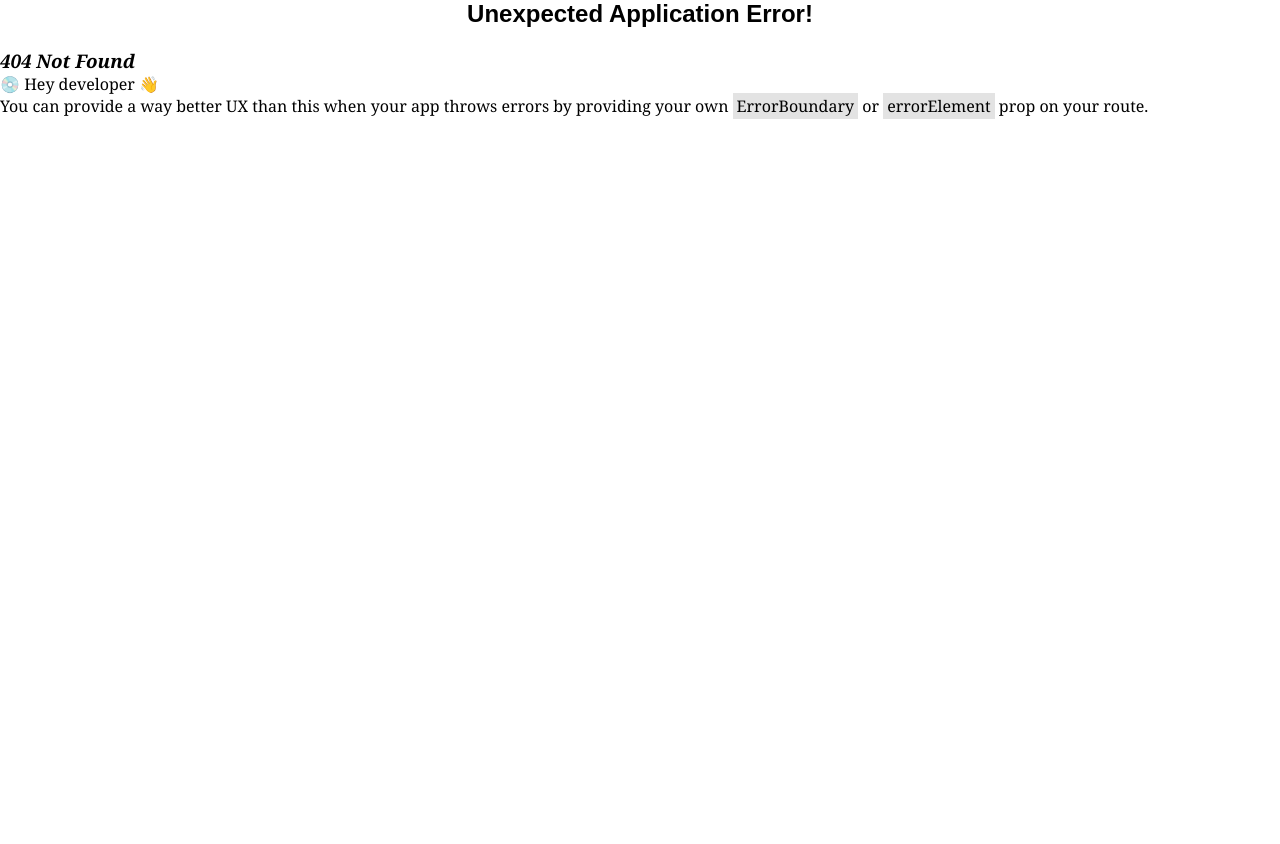
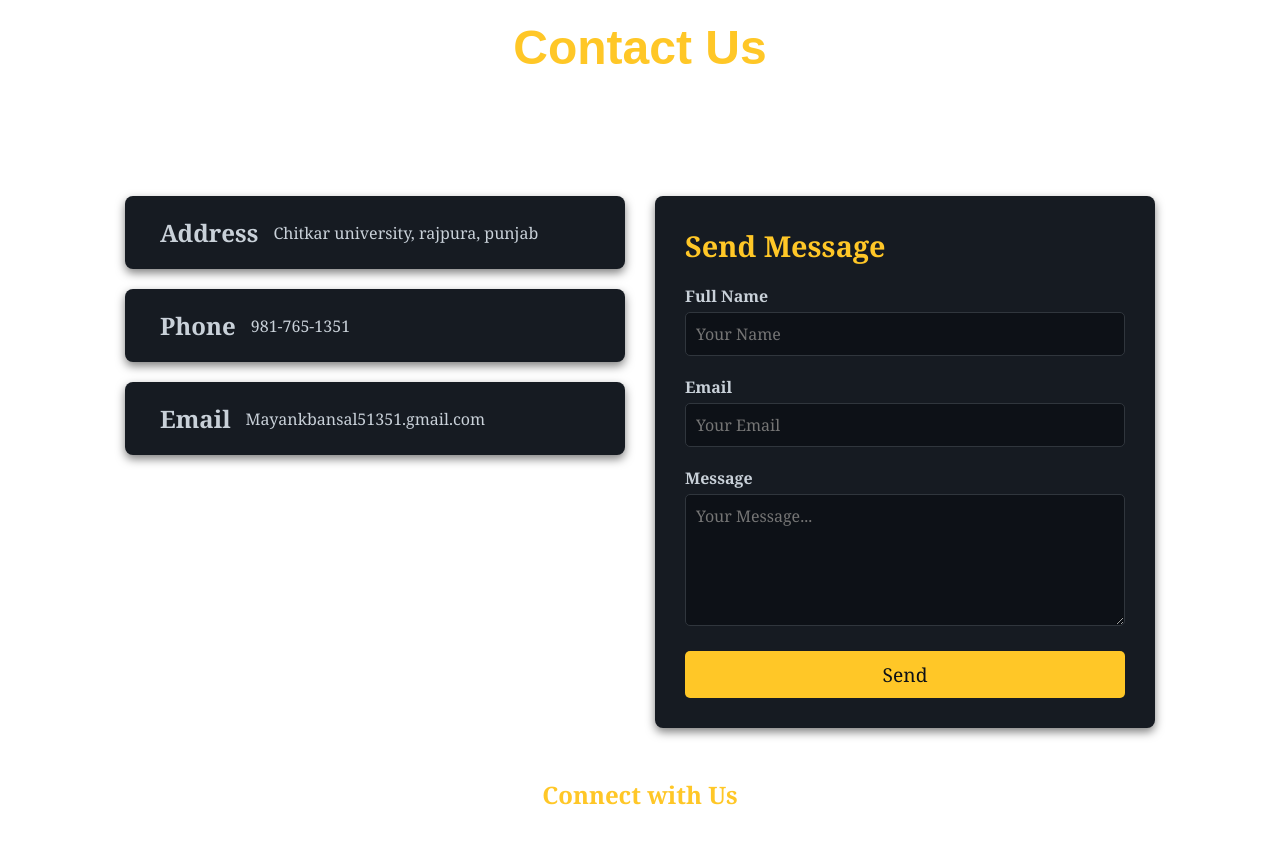
Before and after one commit to navjot369/insta-go, a React (Vite) app in the folder frontend/: page /Contact-us in a window 1280 px wide. Before the commit this address had no page. Shown: the top 844 px of the page. Before the commit the page ends 800 px from the top, so only its background shows below. Built offline with nearby package versions, Linux system fonts and the light colour scheme.

Commit message:
added contact-us and some changes

```diff
--- a/frontend/src/components/AboutUsPage/AboutUs.css
+++ b/frontend/src/components/AboutUsPage/AboutUs.css
@@ -1,65 +1,88 @@
-/* General styling */
 .about-us-container {
-  max-width: 1200px;
   margin: 0 auto;
-  padding: 20px;
+  padding: 40px 100px;
   font-family: "Arial", sans-serif;
-  color: #333;
+  color: #c9d1d9;
   line-height: 1.6;
-}
+  }
 
 /* Section headings */
-h1, h2 {
+.header-title,
+.mission-title,
+.features-title,
+.how-it-works-title,
+.testimonials-title,
+.contact-title {
   font-family: "Poppins", sans-serif;
   text-align: center;
   margin-bottom: 20px;
+  color: #ffc727;
 }
 
 /* Header section */
 .header-section {
-  background: linear-gradient(135deg, #ffc727, white);
-  color: black;
+  background: linear-gradient(360deg, #ffc727, white);
+  color: #0d1117;
   padding: 40px 20px;
   border-radius: 10px;
   text-align: center;
   animation: fadeIn 2s ease-in-out;
 }
 
-.header-section h1 {
+.header-title {
   font-size: 3rem;
 }
 
-.header-section p {
+.header-description {
   font-size: 1.2rem;
 }
 
-
-
-/* Mission, features, and other sections */
-.mission-section, .features-section, .how-it-works-section, .testimonials-section, .contact-section {
+.mission-section,
+.features-section,
+.how-it-works-section,
+.testimonials-section,
+.contact-section {
   margin: 40px 0;
   padding: 20px;
-  background: #f9f9f9;
+  background: #161b22;
   border-radius: 10px;
   animation: slideUp 1.5s ease-in-out;
 }
 
-.mission-section h2, .features-section h2, .how-it-works-section h2, .testimonials-section h2, .contact-section h2 {
+.mission-title,
+.features-title,
+.how-it-works-title,
+.testimonials-title,
+.contact-title {
   color: #ffc727;
 }
 
+.mission-description,
+.features-list,
+.how-it-works-list,
+.testimonial,
+.contact-description {
+  margin: 20px 0;
+}
 
-ul, ol {
+.features-list,
+.how-it-works-list {
   margin-left: 20px;
 }
 
-ul li, ol li {
+.features-item,
+.how-it-works-item {
   margin: 10px 0;
 }
 
-blockquote {
+.features-item-title,
+.how-it-works-step-title {
+  font-weight: bold;
+}
+
+.testimonial {
   background: #fefeea;
-  border-left: 5px solid #ffc727;
+  border-left: 5px solid #ffc727; /* Updated border color */
   margin: 20px auto;
   padding: 20px;
   font-style: italic;
@@ -67,21 +90,39 @@ blockquote {
   animation: fadeIn 2s ease-in-out;
 }
 
-blockquote span {
+.testimonial-author {
   display: block;
   margin-top: 10px;
   font-weight: bold;
-  color: #ffc727;
+  color: #ffc727; /* Updated color */
 }
 
-.contact-section{
-  background: #fefeea;
+.contact-description {
+  font-size: 1rem;
 }
 
-.contact-section a{
-  color: black;
+.contact-email {
+  color: #ffc727; /* Updated color */
+  text-decoration: underline;
 }
 
+.contact-section {
+  /* background: #fefeea; */
+  background: #161b22;
+}
+
+/* Hover effects */
+.mission-section:hover,
+.features-section:hover,
+.how-it-works-section:hover,
+.testimonials-section:hover,
+.contact-section:hover {
+  transform: scale(1.02);
+  transition: transform 0.3s ease-in-out, box-shadow 0.3s ease-in-out;
+  box-shadow: 0 8px 20px rgba(0, 0, 0, 0.2);
+}
+
+/* Keyframes */
 @keyframes fadeIn {
   from {
     opacity: 0;
@@ -102,35 +143,24 @@ blockquote span {
   }
 }
 
-/* Hover effects */
-.mission-section:hover, .features-section:hover, .how-it-works-section:hover, .testimonials-section:hover, .contact-section:hover {
-  transform: scale(1.02);
-  transition: transform 0.3s ease-in-out, box-shadow 0.3s ease-in-out;
-  box-shadow: 0 8px 20px rgba(0, 0, 0, 0.2);
-}
-
 /* Responsive Design */
 @media (max-width: 992px) {
-  .header-section h1 {
+  .header-title {
     font-size: 2.5rem;
   }
 
-  .header-section p {
+  .header-description {
     font-size: 1rem;
   }
 
-  ul, ol {
+  .features-list,
+  .how-it-works-list {
     margin-left: 15px;
   }
 
-  blockquote {
+  .testimonial {
     padding: 15px;
   }
-}
-
-
-.dark.about-us-container{
-  background-color: black;
 }
 
 @media (max-width: 768px) {
@@ -138,47 +168,57 @@ blockquote span {
     padding: 30px 15px;
   }
 
-  .header-section h1 {
+  .header-title {
     font-size: 2rem;
   }
 
-  .header-section p {
+  .header-description {
     font-size: 0.9rem;
   }
 
-  ul li, ol li {
+  .features-item,
+  .how-it-works-item {
     font-size: 0.9rem;
   }
 
-  blockquote {
+  .testimonial {
     font-size: 0.9rem;
   }
 
-  .mission-section, .features-section, .how-it-works-section, .testimonials-section, .contact-section {
+  .mission-section,
+  .features-section,
+  .how-it-works-section,
+  .testimonials-section,
+  .contact-section {
     padding: 15px;
     margin: 30px 0;
   }
 }
 
 @media (max-width: 576px) {
-  .header-section h1 {
+  .header-title {
     font-size: 1.8rem;
   }
 
-  .header-section p {
+  .header-description {
     font-size: 0.8rem;
   }
 
-  .mission-section, .features-section, .how-it-works-section, .testimonials-section, .contact-section {
+  .mission-section,
+  .features-section,
+  .how-it-works-section,
+  .testimonials-section,
+  .contact-section {
     padding: 10px;
     margin: 20px 0;
   }
 
-  ul li, ol li {
+  .features-item,
+  .how-it-works-item {
     font-size: 0.8rem;
   }
 
-  blockquote {
+  .testimonial {
     font-size: 0.8rem;
     padding: 10px;
   }
--- a/frontend/src/components/AboutUsPage/AboutUs.jsx
+++ b/frontend/src/components/AboutUsPage/AboutUs.jsx
@@ -6,13 +6,13 @@ const AboutUs = () => {
   return (
     <div className="about-us-container">
       <header className="header-section">
-        <h1>About InstaGo</h1>
-        <p>Revolutionizing university transportation for students.</p>
+        <h1 className="header-title">About InstaGo</h1>
+        <p className="header-description">Revolutionizing university transportation for students.</p>
       </header>
 
       <section className="mission-section">
-        <h2>Our Mission</h2>
-        <p>
+        <h2 className="mission-title">Our Mission</h2>
+        <p className="mission-description">
           At Insta Go, our mission is to empower university students with a convenient, affordable, and reliable rental
           system. We aim to address the transportation challenges faced by students, ensuring they can freely access
           vehicles directly from their university campus.
@@ -20,43 +20,61 @@ const AboutUs = () => {
       </section>
 
       <section className="features-section">
-        <h2>Why Choose Insta Go?</h2>
-        <ul>
-          <li><strong>Seamless Rentals:</strong> Access vehicles in just a few clicks using our easy-to-navigate platform.</li>
-          <li><strong>Affordable Pricing:</strong> Specially designed for students, our pricing plans are budget-friendly and transparent.</li>
-          <li><strong>Safety First:</strong> Helmets are provided with every vehicle to ensure student safety.</li>
-          <li><strong>Eco-Friendly:</strong> Choose from a fleet of bicycles, scooters, and electric vehicles that reduce your carbon footprint.</li>
-          <li><strong>Supportive Team:</strong> Dedicated customer support to address any rental issues or concerns.</li>
+        <h2 className="features-title">Why Choose Insta Go?</h2>
+        <ul className="features-list">
+          <li className="features-item">
+            <strong className="features-item-title">Seamless Rentals:</strong> Access vehicles in just a few clicks using our easy-to-navigate platform.
+          </li>
+          <li className="features-item">
+            <strong className="features-item-title">Affordable Pricing:</strong> Specially designed for students, our pricing plans are budget-friendly and transparent.
+          </li>
+          <li className="features-item">
+            <strong className="features-item-title">Safety First:</strong> Helmets are provided with every vehicle to ensure student safety.
+          </li>
+          <li className="features-item">
+            <strong className="features-item-title">Eco-Friendly:</strong> Choose from a fleet of bicycles, scooters, and electric vehicles that reduce your carbon footprint.
+          </li>
+          <li className="features-item">
+            <strong className="features-item-title">Supportive Team:</strong> Dedicated customer support to address any rental issues or concerns.
+          </li>
         </ul>
       </section>
 
       <section className="how-it-works-section">
-        <h2>How It Works</h2>
-        <ol>
-          <li><strong>Sign Up:</strong> Create an account using your university credentials.</li>
-          <li><strong>Browse Vehicles:</strong> Explore a variety of vehicles available for rent directly on campus.</li>
-          <li><strong>Book Instantly:</strong> Reserve your vehicle for a specific time and duration.</li>
-          <li><strong>Pickup & Go:</strong> Collect your vehicle from the designated Insta Go location and hit the road.</li>
+        <h2 className="how-it-works-title">How It Works</h2>
+        <ol className="how-it-works-list">
+          <li className="how-it-works-item">
+            <strong className="how-it-works-step-title">Sign Up:</strong> Create an account using your university credentials.
+          </li>
+          <li className="how-it-works-item">
+            <strong className="how-it-works-step-title">Browse Vehicles:</strong> Explore a variety of vehicles available for rent directly on campus.
+          </li>
+          <li className="how-it-works-item">
+            <strong className="how-it-works-step-title">Book Instantly:</strong> Reserve your vehicle for a specific time and duration.
+          </li>
+          <li className="how-it-works-item">
+            <strong className="how-it-works-step-title">Pickup & Go:</strong> Collect your vehicle from the designated Insta Go location and hit the road.
+          </li>
         </ol>
       </section>
 
       <section className="testimonials-section">
-        <h2>What Students Say</h2>
-        <blockquote>
+        <h2 className="testimonials-title">What Students Say</h2>
+        <blockquote className="testimonial">
           "Insta Go made my daily commute so much easier! The convenience and affordability are unmatched."
-          <span>— Priya Sharma, Computer Science</span>
+          <span className="testimonial-author">— Priya Sharma, Computer Science</span>
         </blockquote>
-        <blockquote>
+        <blockquote className="testimonial">
           "I love that Insta Go provides helmets. It's great to see a rental system that prioritizes safety."
-          <span>— Aman Gupta, Engineering</span>
+          <span className="testimonial-author">— Aman Gupta, Engineering</span>
         </blockquote>
       </section>
 
       <section className="contact-section">
-        <h2>Get In Touch</h2>
-        <p>
+        <h2 className="contact-title">Get In Touch</h2>
+        <p className="contact-description">
           Have questions or feedback? We'd love to hear from you! Email us at{" "}
-          <a href="mailto:Mayankbansal51351.com">Mayankbansal51351.com</a> or visit our office on campus.
+          <a className="contact-email" href="mailto:Mayankbansal51351.com">Mayankbansal51351.com</a> or visit our office on campus.
         </p>
       </section>
     </div>
--- /dev/null
+++ b/frontend/src/components/ContactUs/ContactUs.css
@@ -0,0 +1,184 @@
+  .contact-page-container {
+    display: flex;
+    color: white;
+    flex-direction: column;
+    align-items: center;
+    justify-content: center;
+    min-height: 100vh;
+    padding: 20px;
+    /* background: linear-gradient(135deg, #1e2a36, #0d1117); */
+  }
+
+  /* Header */
+  .contact-header {
+    text-align: center;
+    margin-bottom: 50px;
+  }
+
+  .contact-title {
+    font-size: 3rem;
+    color: #ffc727;
+    margin-bottom: 10px;
+    animation: fadeInDown 1s ease-out;
+  }
+
+  .contact-description {
+    font-size: 1.2rem;
+    line-height: 1.6;
+    max-width: 600px;
+    margin: 0 auto;
+    animation: fadeInUp 1s ease-out;
+  }
+
+  /* Contact Content */
+  .contact-content {
+    display: flex;
+    flex-wrap: wrap;
+    gap: 30px;
+    justify-content: center;
+    align-items: flex-start;
+    width: 100%;
+    max-width: 1200px;
+  }
+
+  .contact-info {
+    flex: 1;
+    max-width: 500px;
+  }
+
+  .contact-info-item {
+    background-color: #161b22;
+    padding: 20px;
+    border-radius: 8px;
+    box-shadow: 0 4px 10px rgba(0, 0, 0, 0.5);
+    margin-bottom: 20px;
+    display: flex;
+    align-items: center;
+    gap: 15px;
+    transition: transform 0.3s ease;
+  }
+
+  .contact-info-item:hover {
+    transform: translateY(-5px);
+  }
+
+  .contact-info-icon {
+    font-size: 2rem;
+    color: #ffc727;
+  }
+
+  .contact-info-title {
+    font-size: 1.5rem;
+    margin: 0;
+    color: #c9d1d9;
+  }
+
+  .contact-info-text {
+    font-size: 1rem;
+    color: #c9d1d9;
+  }
+
+  /* Contact Form */
+  .contact-form-container {
+    flex: 1;
+    max-width: 500px;
+    background-color: #161b22;
+    padding: 30px;
+    border-radius: 8px;
+    box-shadow: 0 4px 10px rgba(0, 0, 0, 0.5);
+  }
+
+  .contact-form-title {
+    font-size: 1.8rem;
+    color: #ffc727;
+    margin-bottom: 20px;
+  }
+
+  .contact-form-label {
+    display: block;
+    margin-bottom: 5px;
+    font-weight: bold;
+    color: #c9d1d9;
+  }
+
+  .contact-form-input,
+  .contact-form-textarea {
+    width: 100%;
+    padding: 10px;
+    margin-bottom: 20px;
+    border: 1px solid #30363d;
+    border-radius: 5px;
+    background: #0d1117;
+    color: #c9d1d9;
+    font-size: 1rem;
+  }
+
+  .contact-form-button {
+    width: 100%;
+    background-color: #ffc727;
+    color: #0d1117;
+    border: none;
+    padding: 10px 15px;
+    font-size: 1.2rem;
+    border-radius: 5px;
+    cursor: pointer;
+    transition: background-color 0.3s ease;
+  }
+
+  .contact-form-button:hover {
+    background-color: #1f6feb;
+  }
+
+  /* Footer */
+  .contact-footer {
+    margin-top: 50px;
+    text-align: center;
+  }
+
+  .contact-footer-title {
+    font-size: 1.5rem;
+    color: #ffc727;
+    margin-bottom: 20px;
+  }
+
+  .contact-social-icons i {
+    font-size: 1.8rem;
+    color: #58a6ff;
+    margin: 0 10px;
+    cursor: pointer;
+    transition: color 0.3s ease;
+  }
+
+  .contact-social-icon:hover {
+    color: #1f6feb;
+  }
+
+  /* Media Queries */
+  @media (max-width: 768px) {
+    .contact-content {
+      flex-direction: column;
+    }
+  }
+
+  /* Animations */
+  @keyframes fadeInDown {
+    from {
+      opacity: 0;
+      transform: translateY(-20px);
+    }
+    to {
+      opacity: 1;
+      transform: translateY(0);
+    }
+  }
+
+  @keyframes fadeInUp {
+    from {
+      opacity: 0;
+      transform: translateY(20px);
+    }
+    to {
+      opacity: 1;
+      transform: translateY(0);
+    }
+  }
--- /dev/null
+++ b/frontend/src/components/ContactUs/ContactUs.jsx
@@ -0,0 +1,60 @@
+import React from 'react';
+import './ContactUs.css';
+
+const ContactUs = () => {
+  return (
+    <div className="contact-page-container">
+      <header className="contact-header">
+        <h1 className="contact-title">Contact Us</h1>
+        <p className="contact-description">
+          We'd love to hear from you! Whether you have a question or just want to say hello, feel free to reach out.
+        </p>
+      </header>
+      <div className="contact-content">
+        <div className="contact-info">
+          <div className="contact-info-item" data-aos="fade-right">
+            <i className="fas fa-map-marker-alt contact-info-icon"></i>
+            <h3 className="contact-info-title">Address</h3>
+            <p className="contact-info-text">Chitkar university, rajpura, punjab</p>
+          </div>
+          <div className="contact-info-item" data-aos="fade-right" data-aos-delay="200">
+            <i className="fas fa-phone contact-info-icon"></i>
+            <h3 className="contact-info-title">Phone</h3>
+            <p className="contact-info-text">981-765-1351</p>
+          </div>
+          <div className="contact-info-item" data-aos="fade-right" data-aos-delay="400">
+            <i className="fas fa-envelope contact-info-icon"></i>
+            <h3 className="contact-info-title">Email</h3>
+            <p className="contact-info-text">Mayankbansal51351.gmail.com</p>
+          </div>
+        </div>
+        <div className="contact-form-container" data-aos="fade-left">
+          <h2 className="contact-form-title">Send Message</h2>
+          <form className="contact-form">
+            <label htmlFor="name" className="contact-form-label">Full Name</label>
+            <input type="text" id="name" className="contact-form-input" placeholder="Your Name" required />
+
+            <label htmlFor="email" className="contact-form-label">Email</label>
+            <input type="email" id="email" className="contact-form-input" placeholder="Your Email" required />
+
+            <label htmlFor="message" className="contact-form-label">Message</label>
+            <textarea id="message" className="contact-form-textarea" placeholder="Your Message..." rows="5" required></textarea>
+
+            <button type="submit" className="contact-form-button">Send</button>
+          </form>
+        </div>
+      </div>
+      <footer className="contact-footer">
+        <h3 className="contact-footer-title">Connect with Us</h3>
+        <div className="contact-social-icons">
+          <i className="fab fa-facebook-f contact-social-icon"></i>
+          <i className="fab fa-twitter contact-social-icon"></i>
+          <i className="fab fa-instagram contact-social-icon"></i>
+          <i className="fab fa-linkedin-in contact-social-icon"></i>
+        </div>
+      </footer>
+    </div>
+  );
+};
+
+export default ContactUs;
--- a/frontend/src/components/Navbar/Navbar.css
+++ b/frontend/src/components/Navbar/Navbar.css
@@ -29,9 +29,22 @@
     justify-content: space-evenly;
 }
 
+.home, .about, .contact, .book {
+    color: black;
+    text-decoration: none;
+}
+
+.dark .home,.dark .about,.dark .contact,.dark .book {
+    color: white;
+}
+
+
+
 .home:hover, .about:hover, .contact:hover, .book:hover {
     text-decoration: underline;
     cursor: pointer;
+    font-weight: bold;
+    color: #ffc727;
 }
 
 .login-sign {
@@ -42,9 +55,24 @@
     justify-content: space-evenly;
 }
 
+.log, .sign {
+    color: black;
+    text-decoration: none;
+}
+
+
+.dark .log,
+.dark .sign{
+    color: white;
+}
+
 .log:hover, .sign:hover {
     text-decoration: underline;
+    color: #ffc727;
+    font-weight: bold;
 }
+
+
 
 .dark .navbar {
     background-color: rgba(0, 0, 0, 0.94);
@@ -53,7 +81,10 @@
     box-shadow: 10px 6px 5px rgb(0, 0, 0);
 }
 
-a {
+
+
+
+/* a {
     color: black;
     text-decoration: none;
     animation-duration: 300ms;
@@ -74,7 +105,7 @@ a:hover {
     color: #ffc727;
     text-decoration: underline;
     font-weight: bold;
-}
+} */
 
 /* Media Queries for Responsiveness */
 @media (max-width: 1024px) {
--- a/frontend/src/components/Navbar/Navbar.jsx
+++ b/frontend/src/components/Navbar/Navbar.jsx
@@ -11,8 +11,8 @@ export default function Navbar({ theme, setTheme }) {
       <div className='main-navbar'>
         <div className='home'>Home</div>
         <div className='book'>Book a ride</div>
-        <Link to="/About-us">About Us</Link>
-        <div className='contact'>Contact us</div>
+        <Link className= 'about' to="/About-us">About Us</Link>
+        <Link className='contact' to="/Contact-us">Contact us</Link>
       </div>
 
       <div className='login-sign'>
--- a/frontend/src/routes.jsx
+++ b/frontend/src/routes.jsx
@@ -3,6 +3,7 @@ import Account from "./components/account"
 import Login from "./components/account/login"
 import Signup from "./components/account/signup/Signup"
 import AboutUs from "./components/AboutUsPage/AboutUs"
+import ContactUs from "./components/ContactUs/ContactUs"
 
 const routes = [
     {
@@ -24,6 +25,9 @@ const routes = [
         path: "/About-us",
         element: <AboutUs/>
 
+    },{
+        path: "/Contact-us",
+        element: <ContactUs/>
     }
 ]
 
```
